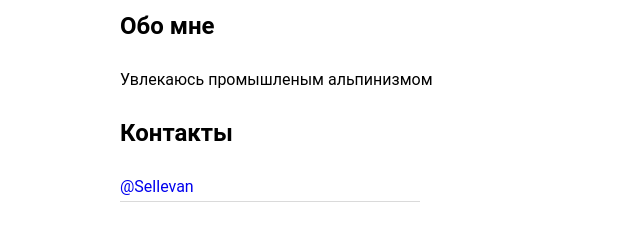
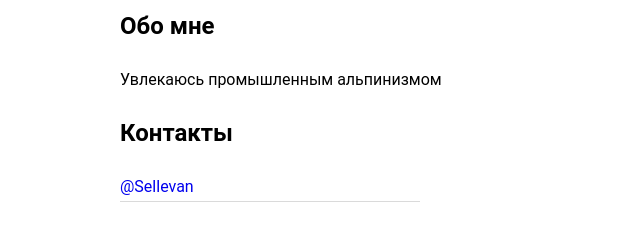
Before and after one commit to sellevan/sellevan.github.io, a plain HTML site: page index.html in a window 1280 px wide. Shown: the part 314-545 px from the top of the page, 0-640 px from the left. Drawn offline with Linux system fonts and the light colour scheme.

Commit message:
Исправил орфографическую ошибку

```diff
--- a/index.html
+++ b/index.html
@@ -15,7 +15,7 @@
 			<p>QA Engineer, почти миллиардер, плейбой, филантроп</p>
 
 			<h2>Обо мне</h2>
-			<p>Увлекаюсь промышленым альпинизмом</p>
+			<p>Увлекаюсь промышленным альпинизмом</p>
 
 			<h2>Контакты</h2>
 
```
